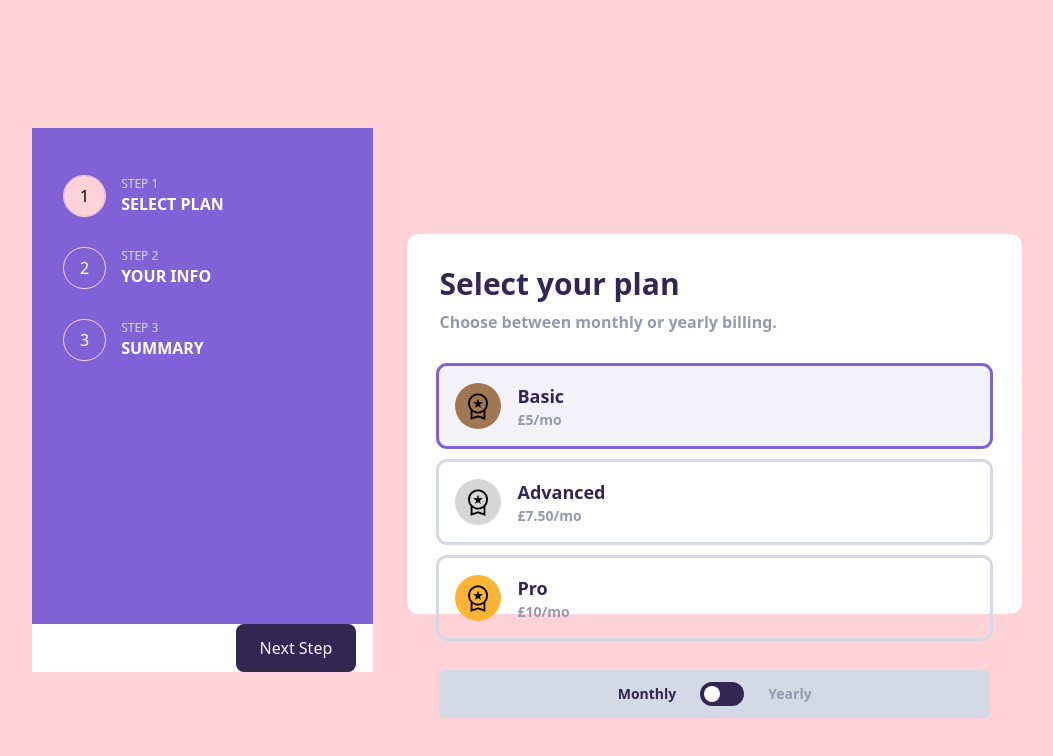
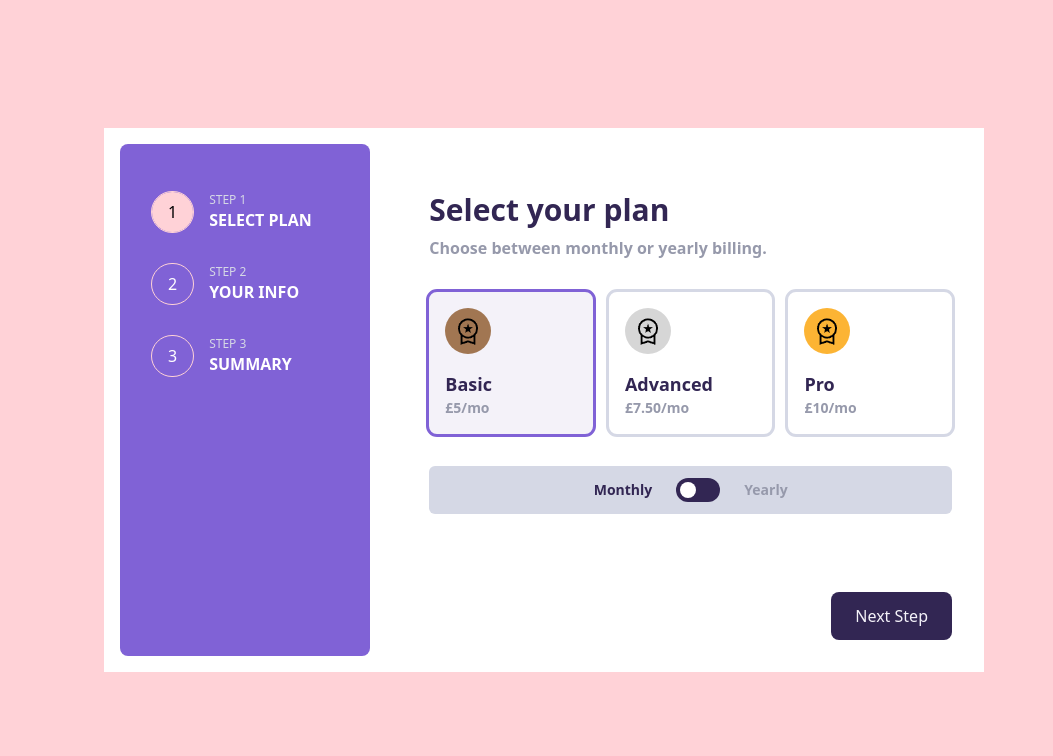
Before and after one commit to aaronwp21/multi-step-form, a Next.js app: page / in a window 1280 px wide. Shown: the top 756 px of the page, without its empty margins (96-1149 px from the left). Built offline with nearby package versions, Linux system fonts and the light colour scheme.

Commit message:
select plan desktop

```diff
--- a/src/components/SelectPlan.tsx
+++ b/src/components/SelectPlan.tsx
@@ -15,13 +15,13 @@ function SelectPlan() {
           Choose between monthly or yearly billing.
         </p>
       </div>
-      <div className="flex flex-col gap-4 mb-8">
+      <div className="flex flex-col gap-4 mb-8 sm:grid sm:grid-cols-3">
         <div
           className={`flex items-center gap-4 outline ${
             plan === 0
               ? 'outline-secondary bg-primary-active'
               : 'outline-light-grey'
-          } hover:outline-secondary p-4 rounded-lg cursor-pointer`}
+          } hover:outline-secondary p-4 rounded-lg cursor-pointer sm:flex-col sm:min-w-[100px] sm:items-start`}
           onClick={() => onUpdatePlan(0)}
         >
           <div className="bg-bronze rounded-full p-2 inline-block max-w-[46px] max-h-[48px]">
@@ -51,7 +51,7 @@ function SelectPlan() {
             plan === 1
               ? 'outline-secondary bg-primary-active'
               : 'outline-light-grey'
-          } hover:outline-secondary p-4 rounded-lg cursor-pointer`}
+          } hover:outline-secondary p-4 rounded-lg cursor-pointer sm:flex-col sm:min-w-[100px] sm:items-start`}
           onClick={() => onUpdatePlan(1)}
         >
           <div className="bg-silver rounded-full p-2 inline-block max-w-[46px] max-h-[48px]">
@@ -81,7 +81,7 @@ function SelectPlan() {
             plan === 2
               ? 'outline-secondary bg-primary-active'
               : 'outline-light-grey'
-          } hover:outline-secondary p-4 rounded-lg cursor-pointer`}
+          } hover:outline-secondary p-4 rounded-lg cursor-pointer sm:flex-col sm:min-w-[100px] sm:items-start`}
           onClick={() => onUpdatePlan(2)}
         >
           <div className="bg-gold rounded-full p-2 inline-block max-w-[46px] max-h-[48px]">
@@ -142,6 +142,11 @@ function SelectPlan() {
           Yearly
         </p>
       </div>
+      <div>
+        <button onClick={() => onUpdatePageNum(1)} className="bg-primary py-3 px-6 rounded-lg text-primary-active hidden sm:inline-block sm:absolute sm:bottom-4 sm:right-0 sm:mr-8">
+          Next Step
+        </button>
+      </div>
     </>
   );
 }
--- a/src/pages/index.tsx
+++ b/src/pages/index.tsx
@@ -8,8 +8,8 @@ export default function Home() {
   const { pageNum, confirmed, onUpdatePageNum, onUpdateConfirmed } = useContext(FormContext);
 
   return (
-    <div className="h-[100vh] grid grid-rows-[minmax(175px,2fr),minmax(450px,3fr),75px] sm:w-[80%] sm:py-[10%] sm:m-auto sm:grid-rows-1 sm:grid-cols-[1fr,2fr]">
-      <ol className="row-start-1 col-start-1 bg-secondary flex justify-center gap-4 pt-12 sm:flex-col sm:justify-start sm:pl-8 sm:gap-8">
+    <div className="h-[100vh] grid grid-rows-[minmax(175px,2fr),minmax(450px,3fr),75px] sm:w-[80%] sm:min-w-[630px] sm:max-w-[880px] sm:py-[10%] sm:m-auto sm:grid-rows-1 sm:grid-cols-[1fr,2fr] sm:bg-clip-content sm:bg-white">
+      <ol className="row-start-1 col-start-1 bg-secondary flex justify-center gap-4 pt-12 sm:flex-col sm:justify-start sm:pl-8 sm:m-4 sm:rounded-lg sm:gap-8 sm:min-w-[200px] sm:max-w-[250px]">
         <li className="flex items-start gap-4">
           <p
             className={`${
@@ -50,8 +50,8 @@ export default function Home() {
           </div>
         </li>
       </ol>
-      <div className="row-start-1 row-end-3 col-start-1 sm:col-start-2 z-50 flex pt-24">
-        <div className="w-[90%] h-[95%] m-auto bg-white rounded-xl p-8 relative">
+      <div className="row-start-1 row-end-3 col-start-1 sm:col-start-2 z-50 flex pt-24 sm:pt-0 sm:mb-4 sm:relative">
+        <div className="w-[90%] h-[95%] m-auto bg-white rounded-xl p-8 relative sm:w-full sm:h-full sm:py-16 sm:max-w-[600px]">
           {pageNum === 0 ? (
             <SelectPlan />
           ) : pageNum === 1 ? (
@@ -62,7 +62,7 @@ export default function Home() {
         </div>
       </div>
       <div className="bg-light-grey row-start-2 col-start-1"></div>
-      <div className="grid items-center bg-white">
+      <div className="grid items-center bg-white sm:hidden">
         {pageNum === 0 ? (
           <div className="justify-self-end pr-[5%]">
             <button
```
Lines whose indentation alone changed are shown as unchanged.
